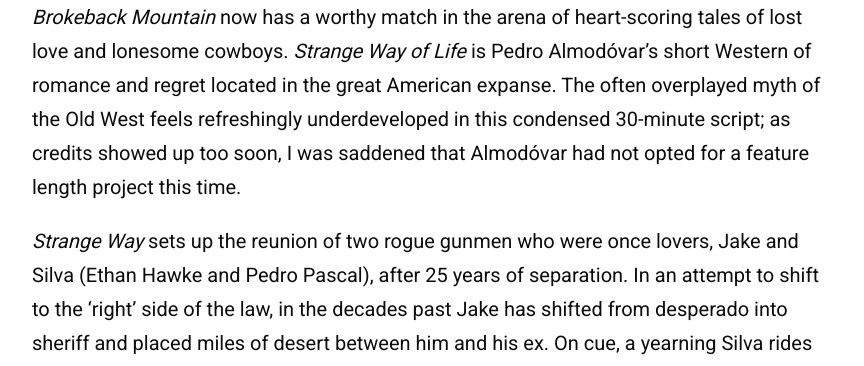
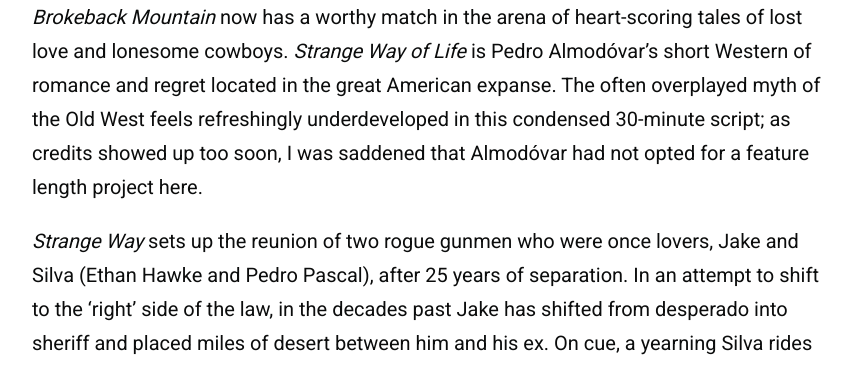
Before and after one commit to zoeurl/zoedowney.github.io, a Jekyll site: the page built from _posts/2023-12-18-strange-way-of-life.md, in a window 1280 px wide. Shown: the part 640-1006 px from the top of the page, without its empty margins (208-1072 px from the left). Built offline with Jekyll 4.4.1, drawn with Linux system fonts in a browser that asks for light colours.

Commit message:
Update 2023-12-18-strange-way-of-life.md

```diff
--- a/_posts/2023-12-18-strange-way-of-life.md
+++ b/_posts/2023-12-18-strange-way-of-life.md
@@ -9,7 +9,7 @@
 image-alt-text: "Silva (Pedro Pascal) is standing in a parlour room facing the camera. To the left, behind him, Jake (Ethan Hawke) is looking longingly over Silva's shoulder"
 ---
 
-_Brokeback Mountain_ now has a worthy match in the arena of heart-scoring tales of lost love and lonesome cowboys. _Strange Way of Life_ is Pedro Almodóvar’s short Western of romance and regret located in the great American expanse. The often overplayed myth of the Old West feels refreshingly underdeveloped in this condensed 30-minute script; as credits showed up too soon, I was saddened that Almodóvar had not opted for a feature length project this time.
+_Brokeback Mountain_ now has a worthy match in the arena of heart-scoring tales of lost love and lonesome cowboys. _Strange Way of Life_ is Pedro Almodóvar’s short Western of romance and regret located in the great American expanse. The often overplayed myth of the Old West feels refreshingly underdeveloped in this condensed 30-minute script; as credits showed up too soon, I was saddened that Almodóvar had not opted for a feature length project here.
 
 _Strange Way_ sets up the reunion of two rogue gunmen who were once lovers, Jake and Silva (Ethan Hawke and Pedro Pascal), after 25 years of separation. In an attempt to shift to the ‘right’ side of the law, in the decades past Jake has shifted from desperado into sheriff and placed miles of desert between him and his ex. On cue, a yearning Silva rides into town angling to reminisce and rekindle the fire from ‘those 60 days’ that took place years ago. Remaining unconvincingly unshaken by Silva’s appearance, Jake is resistant to being sentimentally reeled in. But there’s a familiar longing seeping through his stoic facade. A flashback spliced between scenes tells us the couple indeed have much tenderness to recall. Only now, in the mature stages of life, there are other meddlesome stakes in play.
 
```
